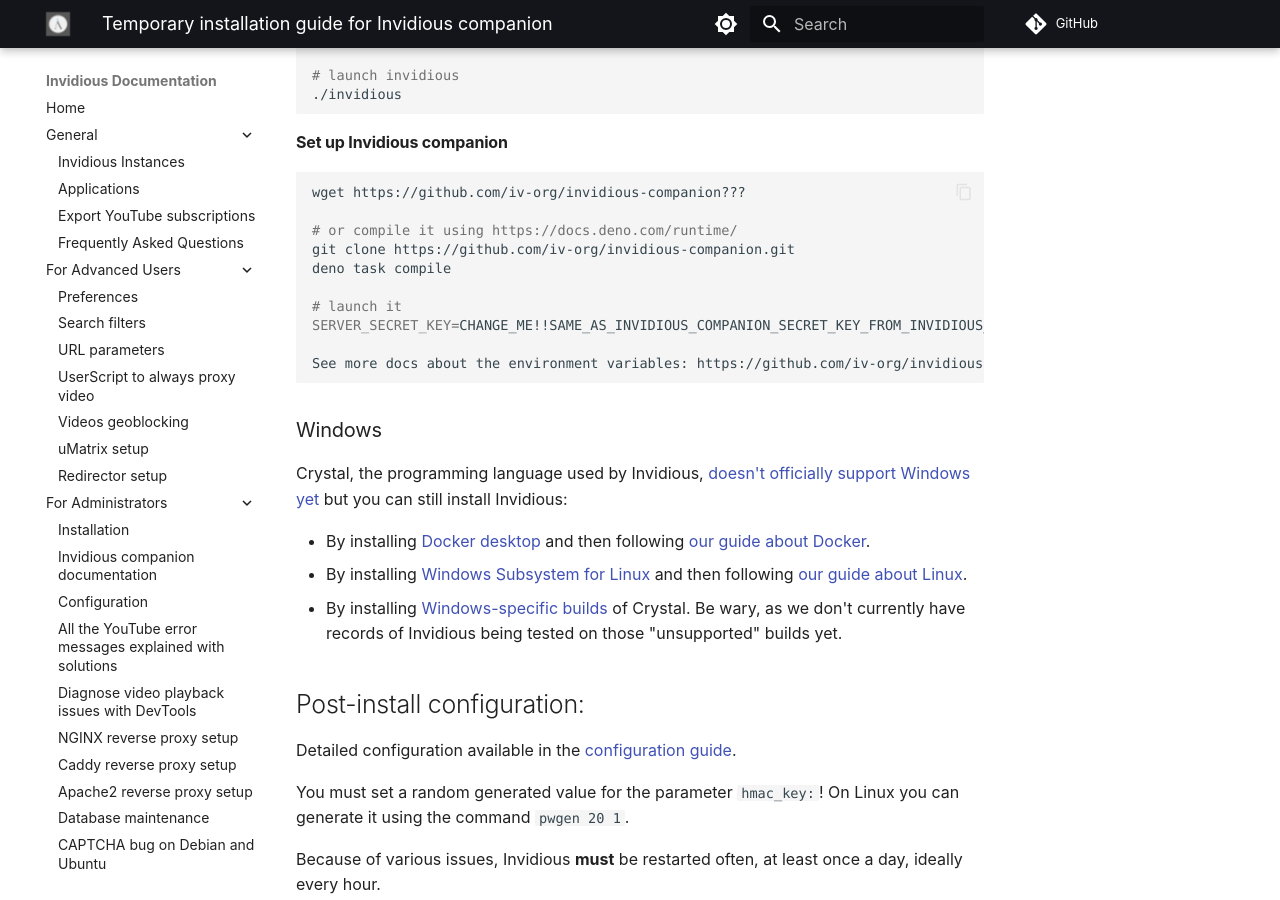
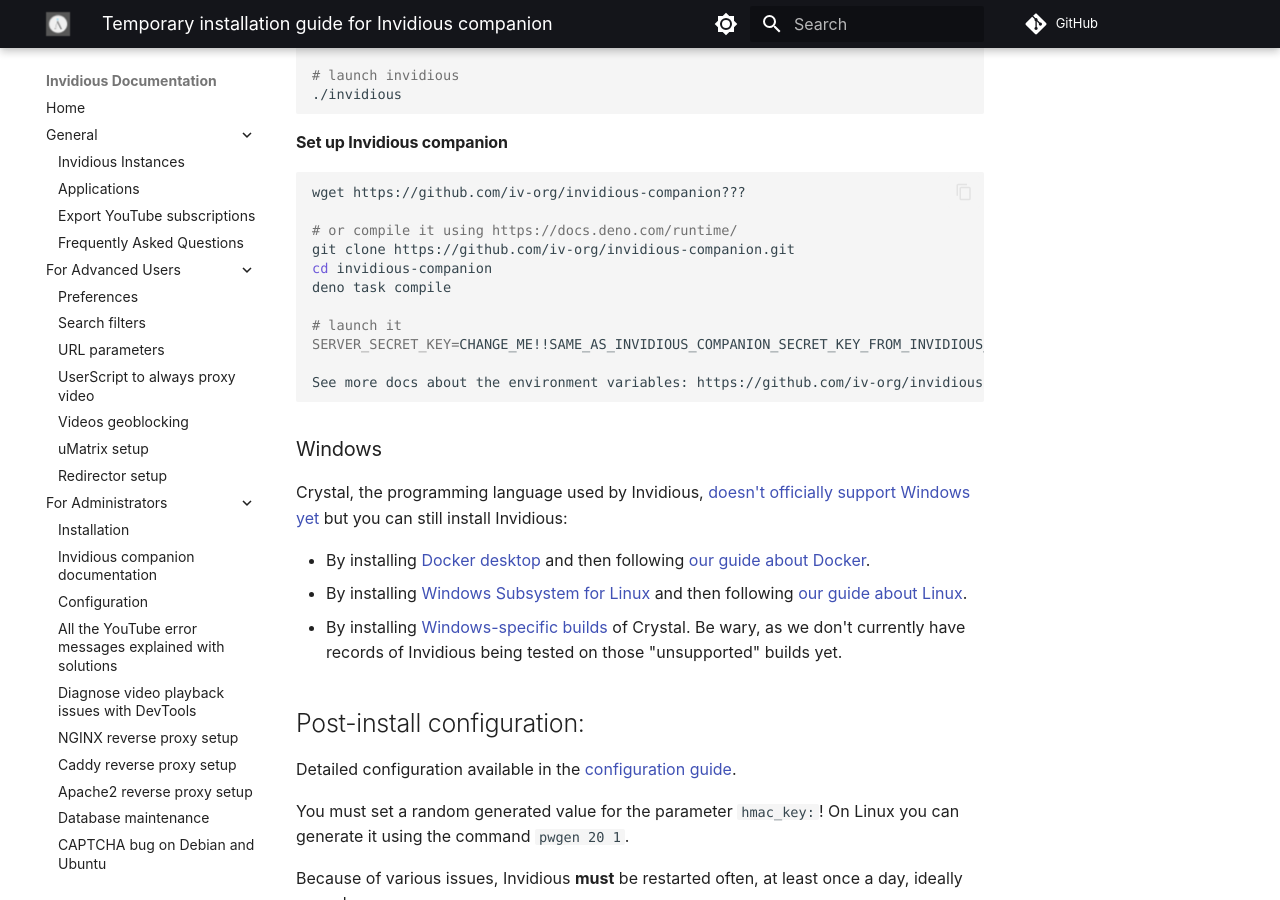
Before and after one commit to iv-org/documentation, an MkDocs documentation site: the page built from docs/companion-installation.md, in a window 1280 px wide and 900 px high, scrolled down 7019 px. Built offline with MkDocs 1.6.1 and Material for MkDocs 9.7.7, drawn with Linux system fonts in a browser that asks for light colours; comment, search, counter and statistics services are not loaded.

Commit message:
Update companion-installation.md
Add the missing  `cd`  command to the invidious companion instructions .

```diff
--- a/docs/companion-installation.md
+++ b/docs/companion-installation.md
@@ -336,6 +336,7 @@
 
 # or compile it using https://docs.deno.com/runtime/
 git clone https://github.com/iv-org/invidious-companion.git
+cd invidious-companion
 deno task compile
 
 # launch it
```
